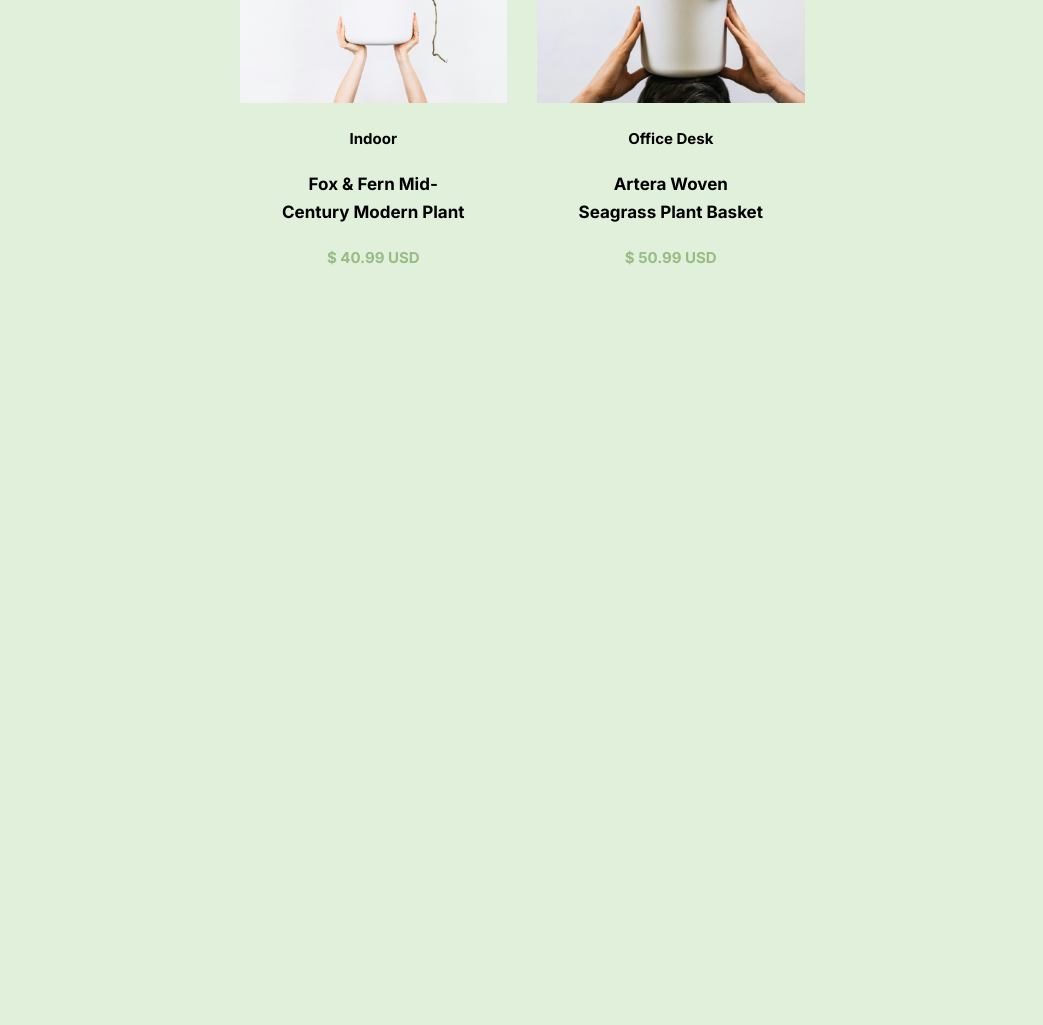
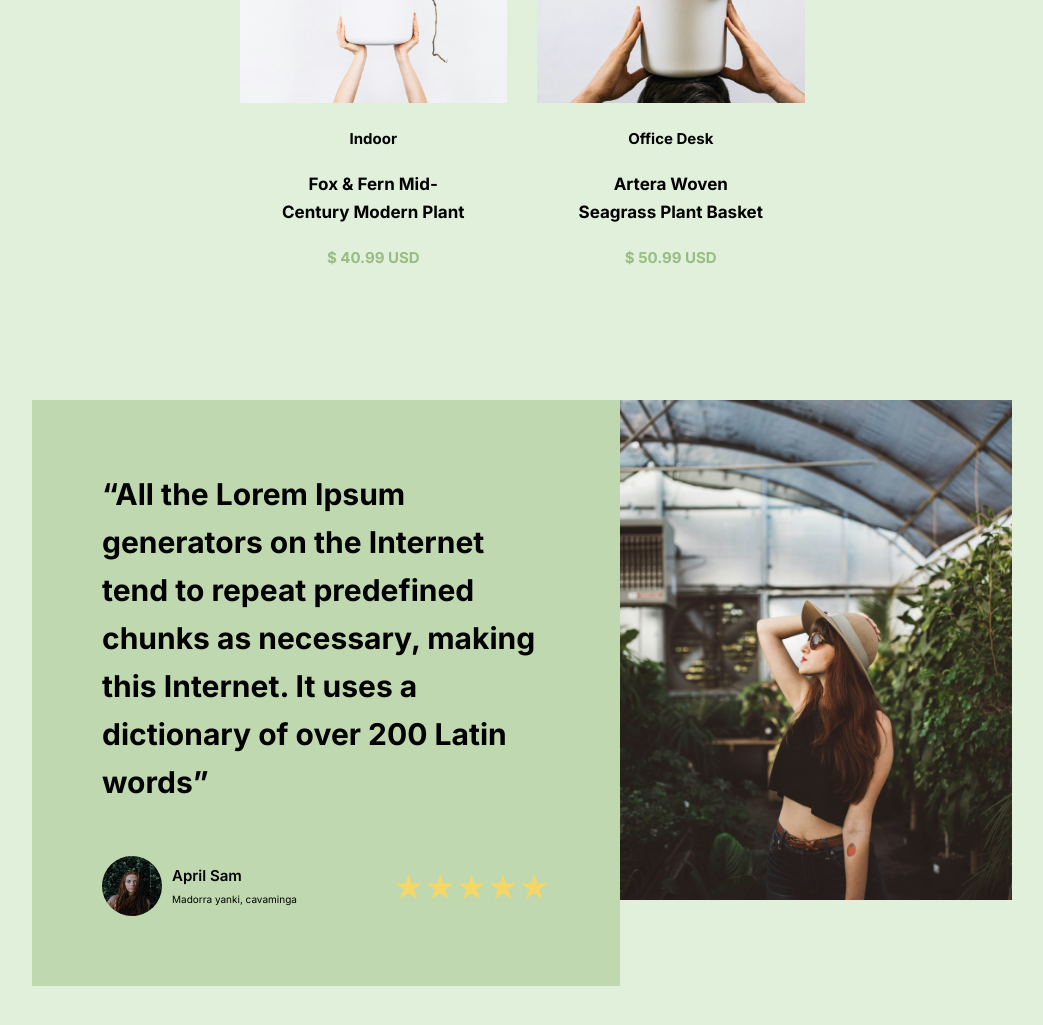
Before and after one commit to halalkharbouch/botanica, a plain HTML site: page index.html in a window 1280 px wide. Shown: the part 1063-2088 px from the top of the page, without its empty margins (118-1161 px from the left). Before the commit the page ends 1363 px from the top, so only its background shows below. Drawn offline with nearby package versions, Linux system fonts and the light colour scheme.

Commit message:
Add reviews section to main.scss and index.html

```diff
--- a/index.html
+++ b/index.html
@@ -91,6 +91,27 @@
         </div>
     </section>
 
+    <section class="reviews">
+        <div class="reviews__content">
+            <h2 class="reviews__content__heading">&ldquo;All the Lorem Ipsum generators on the Internet tend to repeat
+                predefined chunks as necessary, making this Internet. It uses a dictionary of over 200 Latin words&rdquo;</h2>
+            <div class="reviews__content__author">
+                <img src="./assets/img/profile-img.jpg" alt="Cannon boone" class="reviews__content__author__img">
+                <div class="reviews__content__author__details">
+                    <h3 class="reviews__content__author__details__name">April Sam</h3>
+                    <p class="reviews__content__author__details__address">Madorra yanki, cavaminga</p>
+
+                </div>
+                <span class="reviews__content__author__rating">★★★★★</span>
+            </div>
+
+        </div>
+
+        <img src="./assets/img/review-img.jpg" alt="Review Image" class="reviews__img">
+
+
+    </section>
+
 
     <script type="module" src="https://unpkg.com/ionicons@7.1.0/dist/ionicons/ionicons.esm.js"></script>
     <script nomodule src="https://unpkg.com/ionicons@7.1.0/dist/ionicons/ionicons.js"></script>
--- a/scss/layout/_navigation.scss
+++ b/scss/layout/_navigation.scss
@@ -61,8 +61,14 @@
         font-size: 1.2rem;
         background-color: $color-primary;
         color: #fff;
-        padding: .5rem 1rem;
-        border-radius: 200px;
+        height: 1.75rem;
+        width: 1.75rem;
+        border-radius: 50%;
+
+        display: flex;
+        justify-content: center;
+        align-items: center;
+
     }
 
     &__active {
--- /dev/null
+++ b/scss/layout/_reviews.scss
@@ -0,0 +1,58 @@
+.reviews {
+    margin: 10rem 15rem;
+    display: flex;
+    flex-direction: row;
+    overflow: hidden;
+
+    &__content {
+        background-color: $color-secondary;
+        padding: 7rem;
+        flex: 0 0 60%;
+
+        &__heading {
+            font-size: 3rem;
+            font-weight: 700;
+        }
+
+        &__author {
+            margin-top: 5rem;
+           display: flex;
+           align-items: center;
+           gap: 1rem;
+
+            &__img {
+
+                height: 6rem;
+                width: 6rem;
+                border-radius: 50%;
+            }
+
+            &__details {
+                &__name {
+                    font-size: 1.5rem;
+                    font-weight: 600;
+                }
+
+                &__address {
+                    margin-top: .3rem;
+
+                }
+
+
+            }
+
+            &__rating {
+                font-size: 3.5rem;
+                margin-left: auto;
+                color: #f3d768;
+            }
+        }
+    }
+
+    &__img {
+        height: 50rem;
+        flex: 0 0 40%;
+        object-fit: cover;
+
+    }
+}
--- a/scss/main.scss
+++ b/scss/main.scss
@@ -7,6 +7,7 @@
 @import "./layout/navigation";
 @import "./layout/hero";
 @import "./layout/collection";
+@import "./layout/reviews";
 
 @import "./components/buttons";
 @import "./components/card";
```
Also changed, not shown: assets/img/hero-bg-1.png (deleted), assets/img/hero-img-1.png (deleted), assets/img/hero-img.jpg (deleted), assets/img/profile-img.jpg (added), assets/img/review-img.jpg (added), css/main.css, css/main.min.css.
